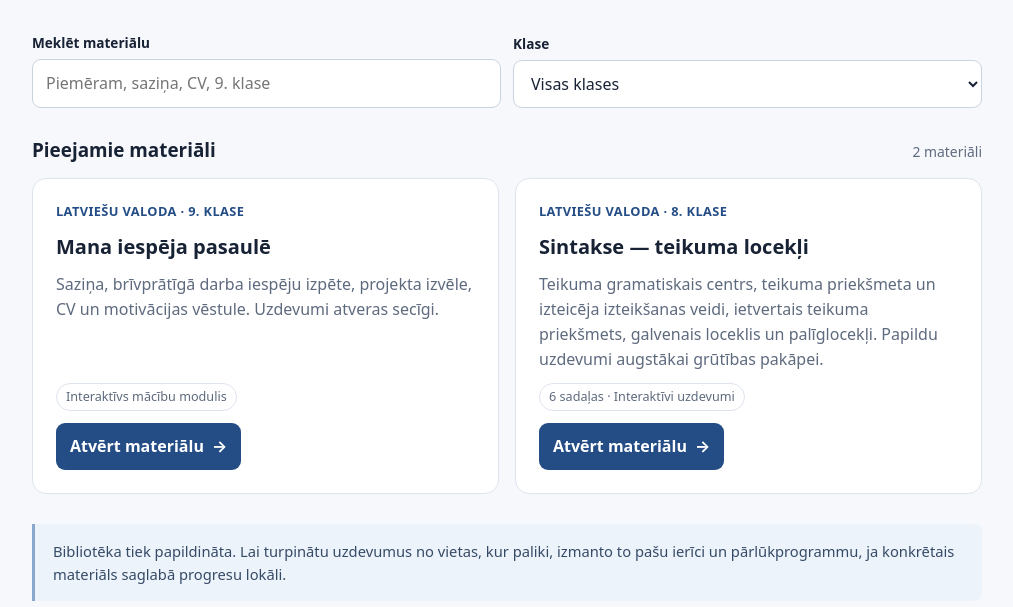
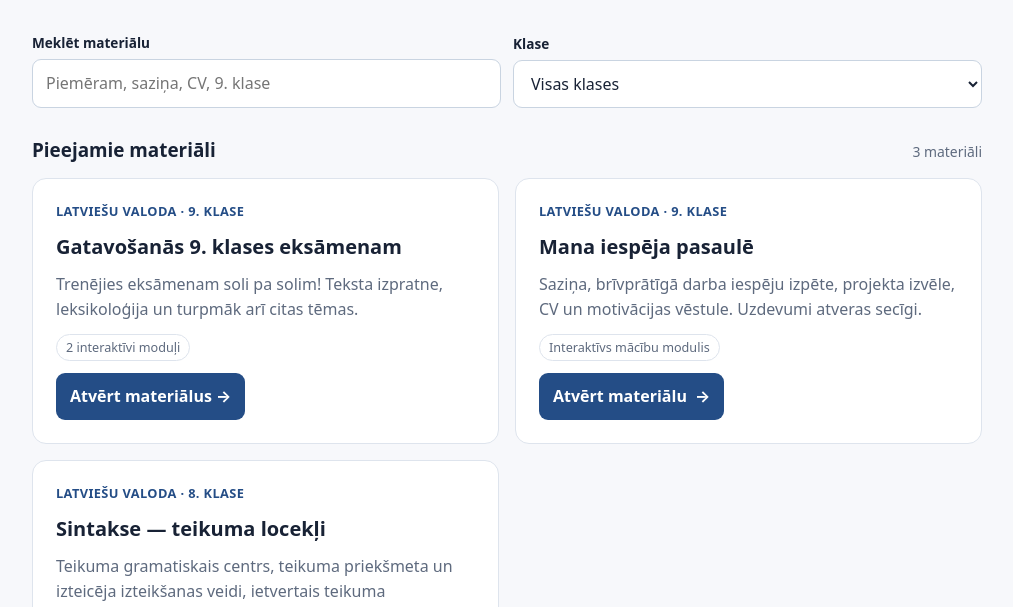
Before and after one commit to lienesskola/macibu-materiali, a plain HTML site: page index.html in a window 1280 px wide. Shown: the part 193-800 px from the top of the page, without its empty margins (133-1146 px from the left). Drawn offline with Linux system fonts and the light colour scheme.

Commit message:
Update index.html

```diff
--- a/index.html
+++ b/index.html
@@ -15,8 +15,15 @@
 <header><div class="wrap"><div class="brand"><img src="./logo.png" alt="Atvērta grāmata ar augošu zariņu un gaismas simbolu"><div class="brand-copy"><h1>Lienes digitālā mācību bibliotēka</h1><p>Interaktīvi uzdevumi latviešu valodā un literatūrā. Mācies soli pa solim, saņem atgriezenisko saiti un pārbaudi savu izpratni.</p></div></div></div></header>
 <main class="wrap">
 <div class="tools"><div class="field"><label for="search">Meklēt materiālu</label><input id="search" type="search" placeholder="Piemēram, saziņa, CV, 9. klase" autocomplete="off"></div><div class="field"><label for="grade">Klase</label><select id="grade"><option value="">Visas klases</option><option value="7">7. klase</option><option value="8">8. klase</option><option value="9">9. klase</option></select></div></div>
-<div class="section"><h2>Pieejamie materiāli</h2><span class="count" id="count" aria-live="polite">2 materiāli</span></div>
+<div class="section"><h2>Pieejamie materiāli</h2><span class="count" id="count" aria-live="polite">3 materiāli</span></div>
 <div class="cards" id="cards">
+  <article class="card" data-grade="9" data-search="9 klase eksāmens latviešu valoda teksta izpratne leksikoloģija sagatavošanās">
+  <div class="meta">Latviešu valoda · 9. klase</div>
+  <h3>Gatavošanās 9. klases eksāmenam</h3>
+  <p>Trenējies eksāmenam soli pa solim! Teksta izpratne, leksikoloģija un turpmāk arī citas tēmas.</p>
+  <span class="tag">2 interaktīvi moduļi</span>
+  <a href="./9-klase/eksamens/">Atvērt materiālus →</a>
+</article>
 <article class="card" data-grade="9" data-search="9 klase latviešu valoda saziņa brīvprātīgais darbs motivācijas vēstule cv mana iespēja pasaulē">
 <div class="meta">Latviešu valoda · 9. klase</div>
 <h3>Mana iespēja pasaulē</h3>
```
